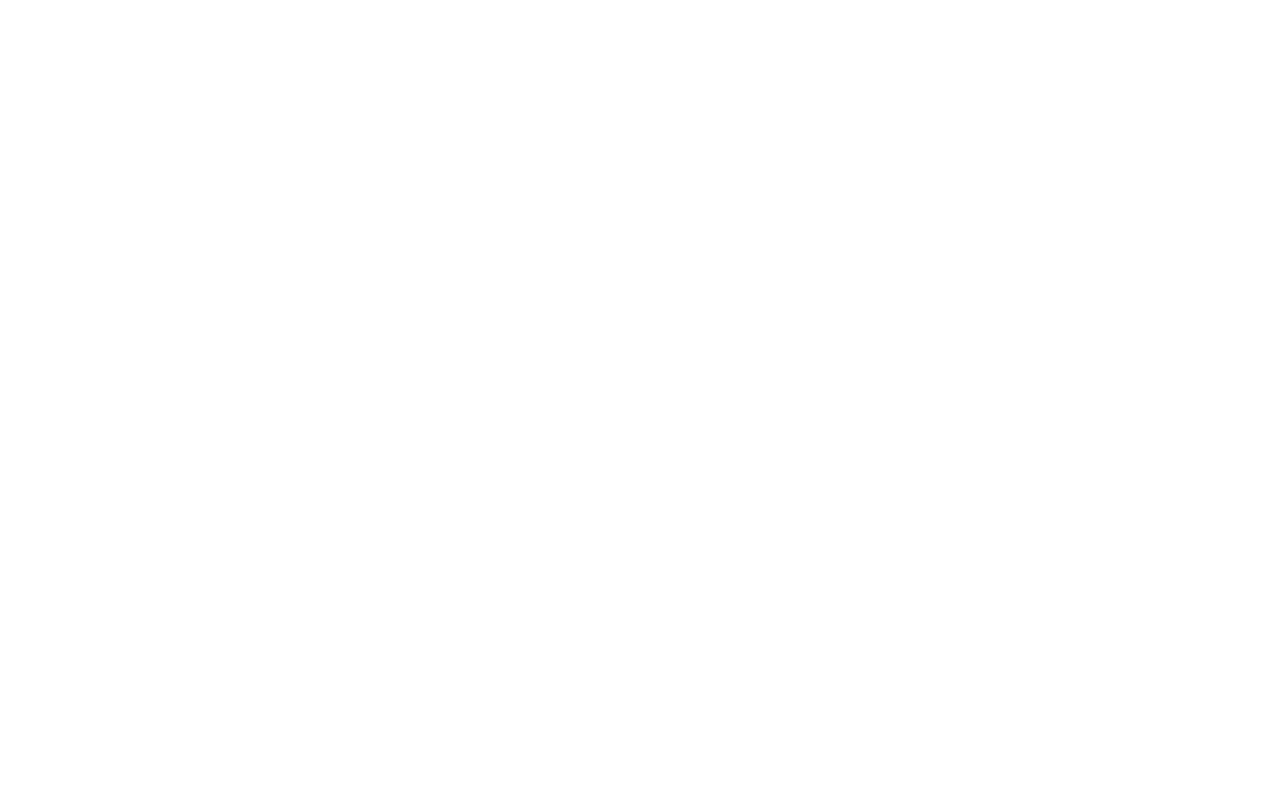
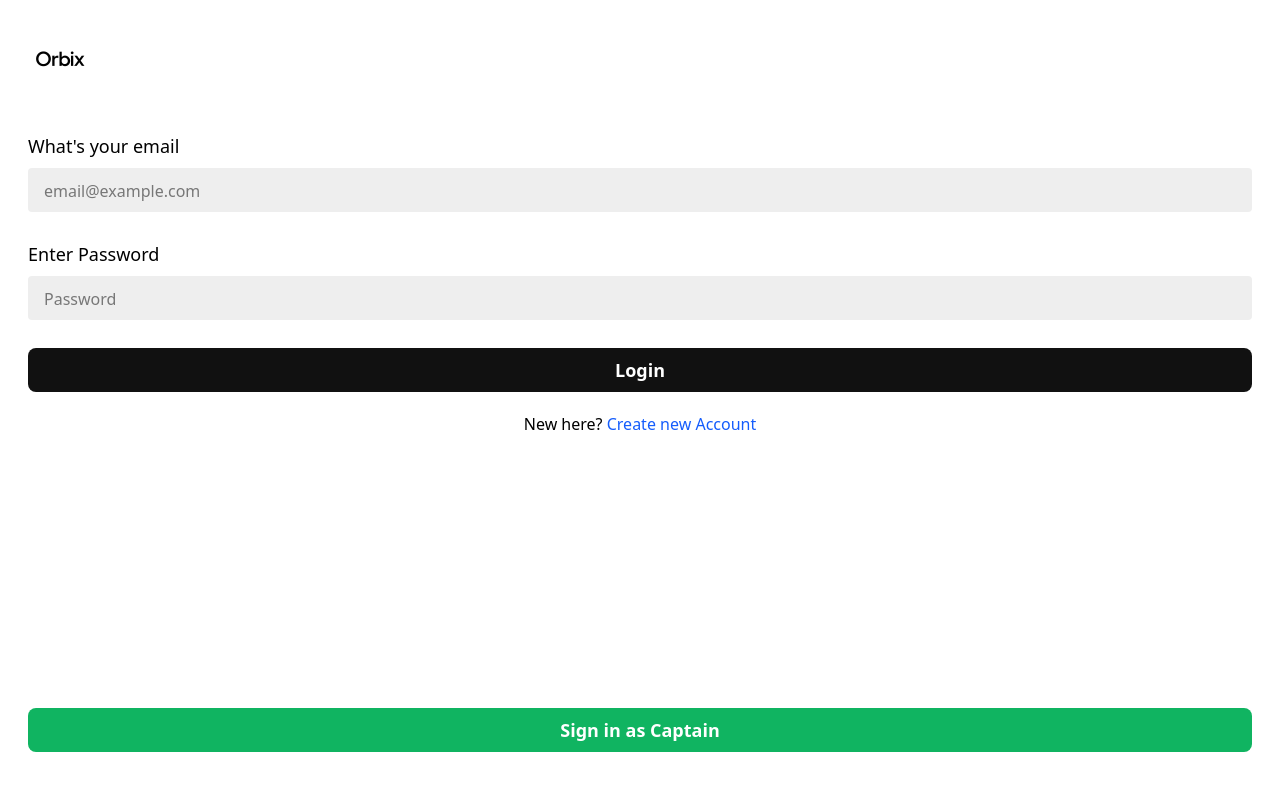
Before and after one commit to iampriyanshusingh/Orbix, a React (Vite) app in the folder FrontEnd/: page /user-login in a window 1280 px wide. Before the commit this address had no page. Shown: the top 790 px of the page. Built offline with nearby package versions, Linux system fonts and the light colour scheme.

Commit message:
`feat: added user signup, captain signup, and login pages with routing updates`

```diff
--- a/FrontEnd/src/App.jsx
+++ b/FrontEnd/src/App.jsx
@@ -2,16 +2,19 @@
 import { Routes, Route } from "react-router-dom";
 import Home from "./pages/Home";
 import UserLogin from "./pages/UserLogin";
+import  UserSignUp  from "./pages/UserSignUp";
+import CaptainSignup from "./pages/CaptainSignup";
+import CaptainLogin from "./pages/CaptainLogin"
 
 const App = () => {
   return (
     <>
       <Routes>
         <Route path="/" element={<Home />} />
-        <Route path="/login" element={<UserLogin/>}/>
-        <Route />
-        <Route />
-        <Route />
+        <Route path="/user-login" element={<UserLogin/>}/>
+        <Route path="/user-signup" element={<UserSignUp/>}/>
+        <Route path="captain-login" element={<CaptainLogin/>}/>
+        <Route path="captain-signup" element={<CaptainSignup/>}/>
       </Routes>
     </>
   );
--- a/FrontEnd/src/pages/CaptainLogin.jsx
+++ b/FrontEnd/src/pages/CaptainLogin.jsx
@@ -0,0 +1,11 @@
+import React from 'react'
+
+const CaptainLogin = () => {
+  return (
+    <div>
+      captain login
+    </div>
+  )
+}
+
+export default CaptainLogin
--- a/FrontEnd/src/pages/CaptainSignup.jsx
+++ b/FrontEnd/src/pages/CaptainSignup.jsx
@@ -0,0 +1,11 @@
+import React from 'react'
+
+const CaptainSignup = () => {
+  return (
+    <div>
+      captain signup
+    </div>
+  )
+}
+
+export default CaptainSignup
--- a/FrontEnd/src/pages/Home.jsx
+++ b/FrontEnd/src/pages/Home.jsx
@@ -1,18 +1,22 @@
-import React from "react";
+import { Link } from "react-router-dom";
+import logo from "../assets/react.png";
 
 const Home = () => {
   return (
-    <>
-      <div>
-        <div className="h-screen flex justify-between flex-col w-full bg-red-400">
-          <img src="http://www.w3.org/2000/svg"></img>
-          <div className="bg-white">
-            <h2>Get Started with Orbix</h2>
-            <button>Continue</button>
-          </div>
+    <div>
+      <div className="bg-cover bg-bottom bg-[url(https://images.unsplash.com/photo-1538563188159-070c4db2bc65?w=600&auto=format&fit=crop&q=60&ixlib=rb-4.1.0&ixid=M3wxMjA3fDB8MHxzZWFyY2h8MjR8fHRyYWZmaWMlMjBsaWdodHxlbnwwfHwwfHx8MA%3D%3D)] h-screen pt-8 flex justify-between flex-col w-full bg-red-400">
+        <img src={logo} className="w-16 ml-8" />
+        <div className="bg-white py-4 px-4">
+          <h2 className="text-3xl pb-7 font-bold">Get Started with Orbix</h2>
+          <Link
+            className="flex items-center justify-center w-full  bg-black text-white py-3 rounded mt-5"
+            to="/user-login"
+          >
+            Continue
+          </Link>
         </div>
       </div>
-    </>
+    </div>
   );
 };
 
--- a/FrontEnd/src/pages/UserLogin.jsx
+++ b/FrontEnd/src/pages/UserLogin.jsx
@@ -0,0 +1,76 @@
+import React, { useState } from "react";
+import logo from "../assets/react.png";
+import { Link } from "react-router-dom";
+
+const UserLogin = () => {
+  const [email, setEmail] = useState("");
+  const [password, setPassword] = useState("");
+  const [userData, setUserData] = useState({});
+
+  const submitHandler = (e) => {
+    e.preventDefault();
+    setUserData({
+      email: email,
+      password: password,
+    });
+    console.log(userData);
+    setEmail("");
+    setPassword("");
+  };
+
+  return (
+    <div className="p-7 h-screen flex flex-col justify-between">
+      <div>
+        <img src={logo} className="w-16 mb-10" />
+        <form
+          onSubmit={(e) => {
+            submitHandler(e);
+          }}
+        >
+          <h3 className="text-lg font-medium mb-2">What's your email</h3>
+
+          <input
+            className="bg-[#eeeeee] mb-7 rounded px-4 py-2  w-full text-lg placeholder:text-base"
+            required
+            value={email}
+            onChange={(e) => setEmail(e.target.value)}
+            type="email"
+            placeholder="email@example.com"
+          />
+
+          <h3 className="text-lg font-medium mb-2">Enter Password</h3>
+
+          <input
+            className="bg-[#eeeeee] mb-7 rounded px-4 py-2  w-full text-lg placeholder:text-base"
+            required
+            value={password}
+            onChange={(e) => setPassword(e.target.value)}
+            type="password"
+            placeholder="Password"
+          />
+
+          <button className="bg-[#111] text-white font-semibold mb-5 rounded-lg px-4 py-2 w-full text-lg placeholder:text-base">
+            Login
+          </button>
+        </form>
+        <p className="text-center">
+          {" "}
+          New here?{" "}
+          <Link to="/user-signup" className="text-blue-600">
+            Create new Account
+          </Link>
+        </p>
+      </div>
+      <div>
+        <Link
+          to="/captain-login"
+          className="bg-[#10b461] flex items-center justify-center text-white font-semibold mb-5 rounded-lg px-4 py-2 w-full text-lg placeholder:text-base"
+        >
+          Sign in as Captain
+        </Link>
+      </div>
+    </div>
+  );
+};
+
+export default UserLogin;
--- a/FrontEnd/src/pages/UserSignUp.jsx
+++ b/FrontEnd/src/pages/UserSignUp.jsx
@@ -0,0 +1,11 @@
+import React from 'react'
+
+const UserSignUp = () => {
+  return (
+    <div>
+      User SignUp
+    </div>
+  )
+}
+
+export default UserSignUp
--- a/FrontEnd/vite.config.js
+++ b/FrontEnd/vite.config.js
@@ -5,4 +5,9 @@
 // https://vite.dev/config/
 export default defineConfig({
   plugins: [react(),  tailwindcss()],
+  server: {
+    host: '0.0.0.0', // exposes to local network
+    port: 5173,
+    strictPort: true,
+  },
 })
```
